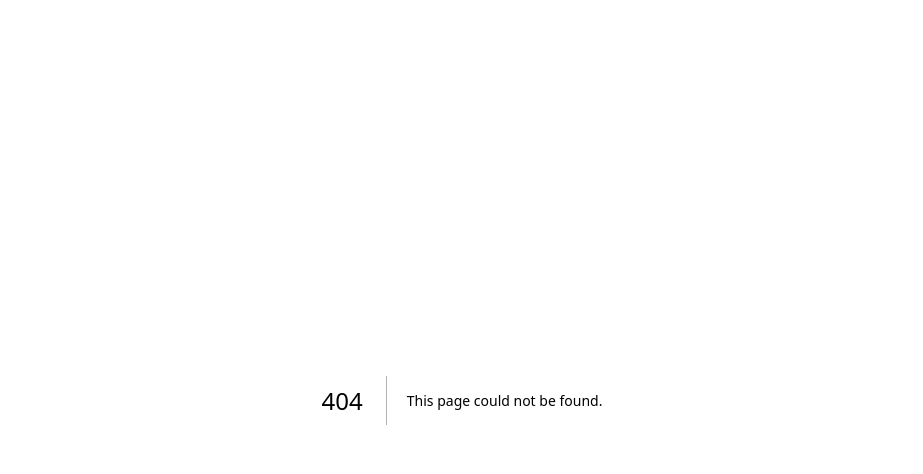
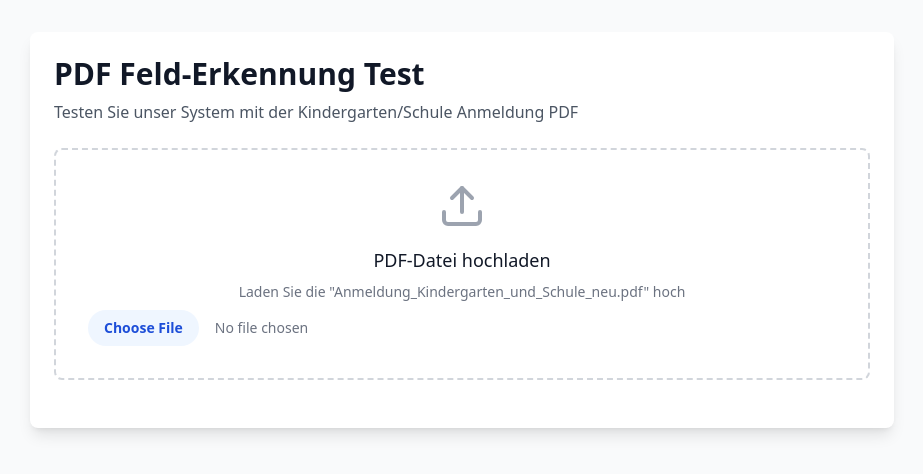
Before and after one commit to sevenpast/villagedummy, a Next.js app: page /test-pdf-analysis in a window 1280 px wide. Before the commit this address had no page. Shown: the top 474 px of the page, without its empty margins (178-1101 px from the left). Built offline with nearby package versions, Linux system fonts and the light colour scheme.

Commit message:
feat: add PDF analysis test page for field recognition testing

```diff
--- /dev/null
+++ b/app/test-pdf-analysis/page.tsx
@@ -0,0 +1,202 @@
+'use client';
+
+import { useState } from 'react';
+import { Upload, FileText, CheckCircle, AlertCircle } from 'lucide-react';
+
+export default function TestPDFAnalysisPage() {
+  const [isAnalyzing, setIsAnalyzing] = useState(false);
+  const [analysisResult, setAnalysisResult] = useState<any>(null);
+  const [error, setError] = useState<string | null>(null);
+
+  const handleFileUpload = async (event: React.ChangeEvent<HTMLInputElement>) => {
+    const file = event.target.files?.[0];
+    if (!file) return;
+
+    setIsAnalyzing(true);
+    setError(null);
+    setAnalysisResult(null);
+
+    try {
+      const formData = new FormData();
+      formData.append('pdf', file);
+
+      const response = await fetch('/api/pdf/optimized-form-analysis', {
+        method: 'POST',
+        body: formData,
+      });
+
+      if (!response.ok) {
+        throw new Error(`HTTP error! status: ${response.status}`);
+      }
+
+      const result = await response.json();
+      setAnalysisResult(result);
+    } catch (err) {
+      setError(err instanceof Error ? err.message : 'Unknown error occurred');
+    } finally {
+      setIsAnalyzing(false);
+    }
+  };
+
+  return (
+    <div className="min-h-screen bg-gray-50 py-8">
+      <div className="max-w-4xl mx-auto px-4">
+        <div className="bg-white rounded-lg shadow-lg p-6">
+          <div className="mb-6">
+            <h1 className="text-3xl font-bold text-gray-900 mb-2">
+              PDF Feld-Erkennung Test
+            </h1>
+            <p className="text-gray-600">
+              Testen Sie unser System mit der Kindergarten/Schule Anmeldung PDF
+            </p>
+          </div>
+
+          {/* Upload Section */}
+          <div className="border-2 border-dashed border-gray-300 rounded-lg p-8 text-center mb-6">
+            <Upload className="mx-auto h-12 w-12 text-gray-400 mb-4" />
+            <div className="space-y-2">
+              <p className="text-lg font-medium text-gray-900">
+                PDF-Datei hochladen
+              </p>
+              <p className="text-sm text-gray-500">
+                Laden Sie die "Anmeldung_Kindergarten_und_Schule_neu.pdf" hoch
+              </p>
+              <input
+                type="file"
+                accept=".pdf"
+                onChange={handleFileUpload}
+                disabled={isAnalyzing}
+                className="mt-4 block w-full text-sm text-gray-500 file:mr-4 file:py-2 file:px-4 file:rounded-full file:border-0 file:text-sm file:font-semibold file:bg-blue-50 file:text-blue-700 hover:file:bg-blue-100"
+              />
+            </div>
+          </div>
+
+          {/* Loading State */}
+          {isAnalyzing && (
+            <div className="bg-blue-50 border border-blue-200 rounded-lg p-4 mb-6">
+              <div className="flex items-center">
+                <div className="animate-spin rounded-full h-4 w-4 border-b-2 border-blue-600 mr-3"></div>
+                <span className="text-blue-800">Analysiere PDF...</span>
+              </div>
+            </div>
+          )}
+
+          {/* Error State */}
+          {error && (
+            <div className="bg-red-50 border border-red-200 rounded-lg p-4 mb-6">
+              <div className="flex items-center">
+                <AlertCircle className="h-5 w-5 text-red-600 mr-3" />
+                <span className="text-red-800">Fehler: {error}</span>
+              </div>
+            </div>
+          )}
+
+          {/* Analysis Results */}
+          {analysisResult && (
+            <div className="space-y-6">
+              {/* Summary */}
+              <div className="bg-green-50 border border-green-200 rounded-lg p-4">
+                <div className="flex items-center mb-3">
+                  <CheckCircle className="h-5 w-5 text-green-600 mr-2" />
+                  <h3 className="text-lg font-semibold text-green-900">
+                    Analyse Abgeschlossen
+                  </h3>
+                </div>
+                <div className="grid grid-cols-2 md:grid-cols-4 gap-4 text-sm">
+                  <div>
+                    <span className="font-medium text-green-800">Sprache:</span>
+                    <p className="text-green-700">{analysisResult.formLanguage || 'Nicht erkannt'}</p>
+                  </div>
+                  <div>
+                    <span className="font-medium text-green-800">Formular-Titel:</span>
+                    <p className="text-green-700">{analysisResult.formTitle || 'Nicht erkannt'}</p>
+                  </div>
+                  <div>
+                    <span className="font-medium text-green-800">Gesamt Felder:</span>
+                    <p className="text-green-700">{analysisResult.fields?.length || 0}</p>
+                  </div>
+                  <div>
+                    <span className="font-medium text-green-800">Erkannte Felder:</span>
+                    <p className="text-green-700">
+                      {analysisResult.fields?.filter((f: any) => f.fieldType).length || 0}
+                    </p>
+                  </div>
+                </div>
+              </div>
+
+              {/* Fields List */}
+              <div className="bg-white border border-gray-200 rounded-lg p-4">
+                <h3 className="text-lg font-semibold text-gray-900 mb-4 flex items-center">
+                  <FileText className="h-5 w-5 mr-2" />
+                  Erkannte Formularfelder
+                </h3>
+
+                {analysisResult.fields && analysisResult.fields.length > 0 ? (
+                  <div className="space-y-3">
+                    {analysisResult.fields.map((field: any, index: number) => (
+                      <div key={index} className="border border-gray-200 rounded-lg p-3">
+                        <div className="grid grid-cols-1 md:grid-cols-2 gap-3">
+                          <div>
+                            <span className="text-sm font-medium text-gray-600">Feldname:</span>
+                            <p className="text-gray-900 font-mono text-sm">{field.fieldName}</p>
+                          </div>
+                          <div>
+                            <span className="text-sm font-medium text-gray-600">Typ:</span>
+                            <p className="text-gray-900">{field.fieldType || 'Unbekannt'}</p>
+                          </div>
+                          <div className="md:col-span-2">
+                            <span className="text-sm font-medium text-gray-600">Original Label:</span>
+                            <p className="text-gray-900">{field.originalLabel || 'Nicht erkannt'}</p>
+                          </div>
+                          <div className="md:col-span-2">
+                            <span className="text-sm font-medium text-gray-600">Übersetztes Label:</span>
+                            <p className="text-blue-600">{field.translatedLabel || 'Nicht übersetzt'}</p>
+                          </div>
+                          {field.options && field.options.length > 0 && (
+                            <div className="md:col-span-2">
+                              <span className="text-sm font-medium text-gray-600">Optionen:</span>
+                              <div className="mt-1 space-y-1">
+                                {field.options.map((option: any, optIndex: number) => (
+                                  <div key={optIndex} className="text-sm">
+                                    <span className="text-gray-600">{option.original}</span>
+                                    <span className="mx-2">→</span>
+                                    <span className="text-blue-600">{option.translated}</span>
+                                  </div>
+                                ))}
+                              </div>
+                            </div>
+                          )}
+                          {field.required && (
+                            <div className="md:col-span-2">
+                              <span className="inline-flex items-center px-2 py-1 rounded-full text-xs font-medium bg-red-100 text-red-800">
+                                Erforderlich
+                              </span>
+                            </div>
+                          )}
+                        </div>
+                      </div>
+                    ))}
+                  </div>
+                ) : (
+                  <p className="text-gray-500 text-center py-4">
+                    Keine Formularfelder erkannt
+                  </p>
+                )}
+              </div>
+
+              {/* Raw Data (for debugging) */}
+              <details className="bg-gray-50 border border-gray-200 rounded-lg p-4">
+                <summary className="cursor-pointer text-sm font-medium text-gray-700 mb-2">
+                  Raw Analysis Data (für Debugging)
+                </summary>
+                <pre className="text-xs text-gray-600 overflow-auto max-h-96 bg-white p-3 rounded border">
+                  {JSON.stringify(analysisResult, null, 2)}
+                </pre>
+              </details>
+            </div>
+          )}
+        </div>
+      </div>
+    </div>
+  );
+}
```
